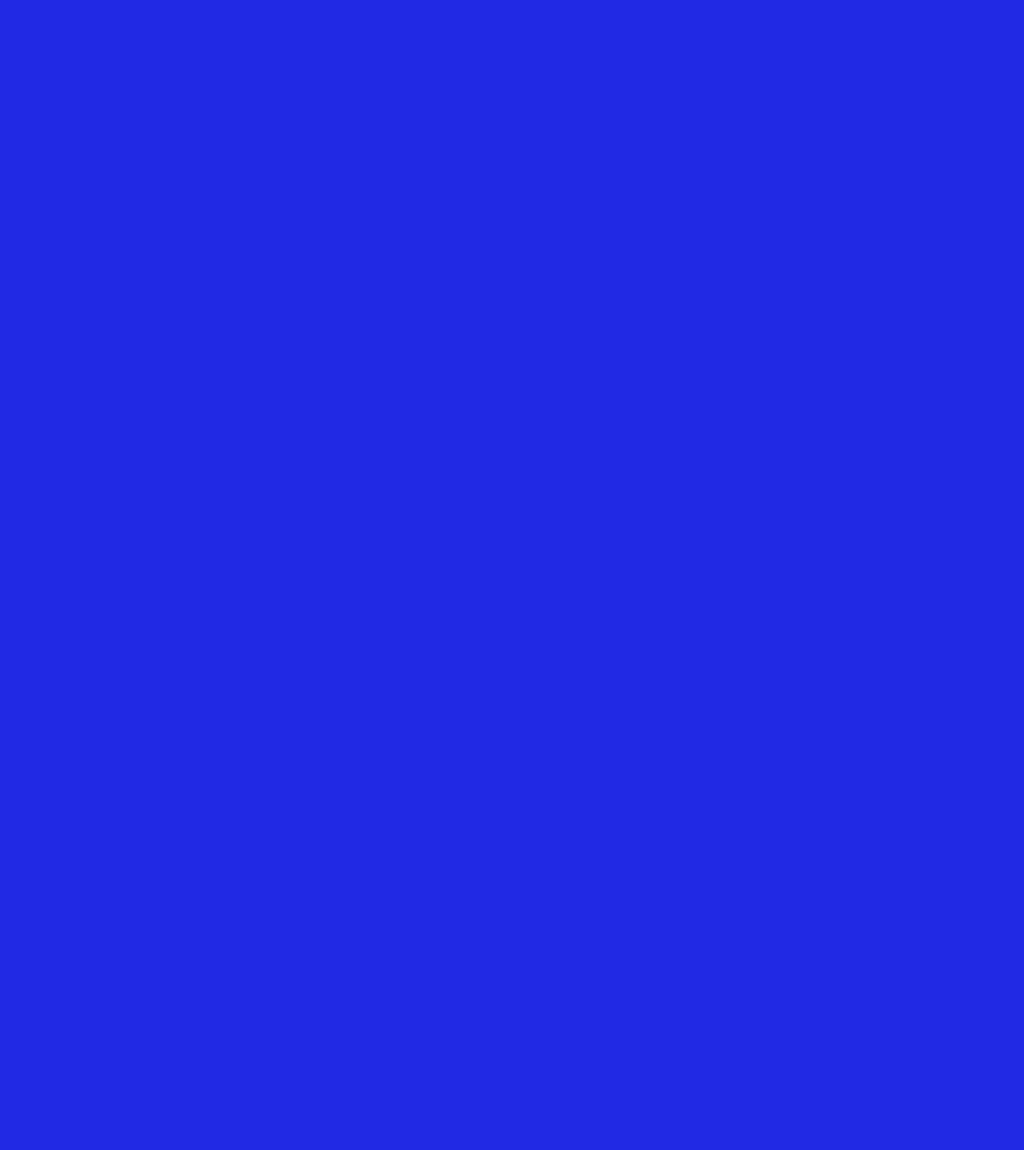
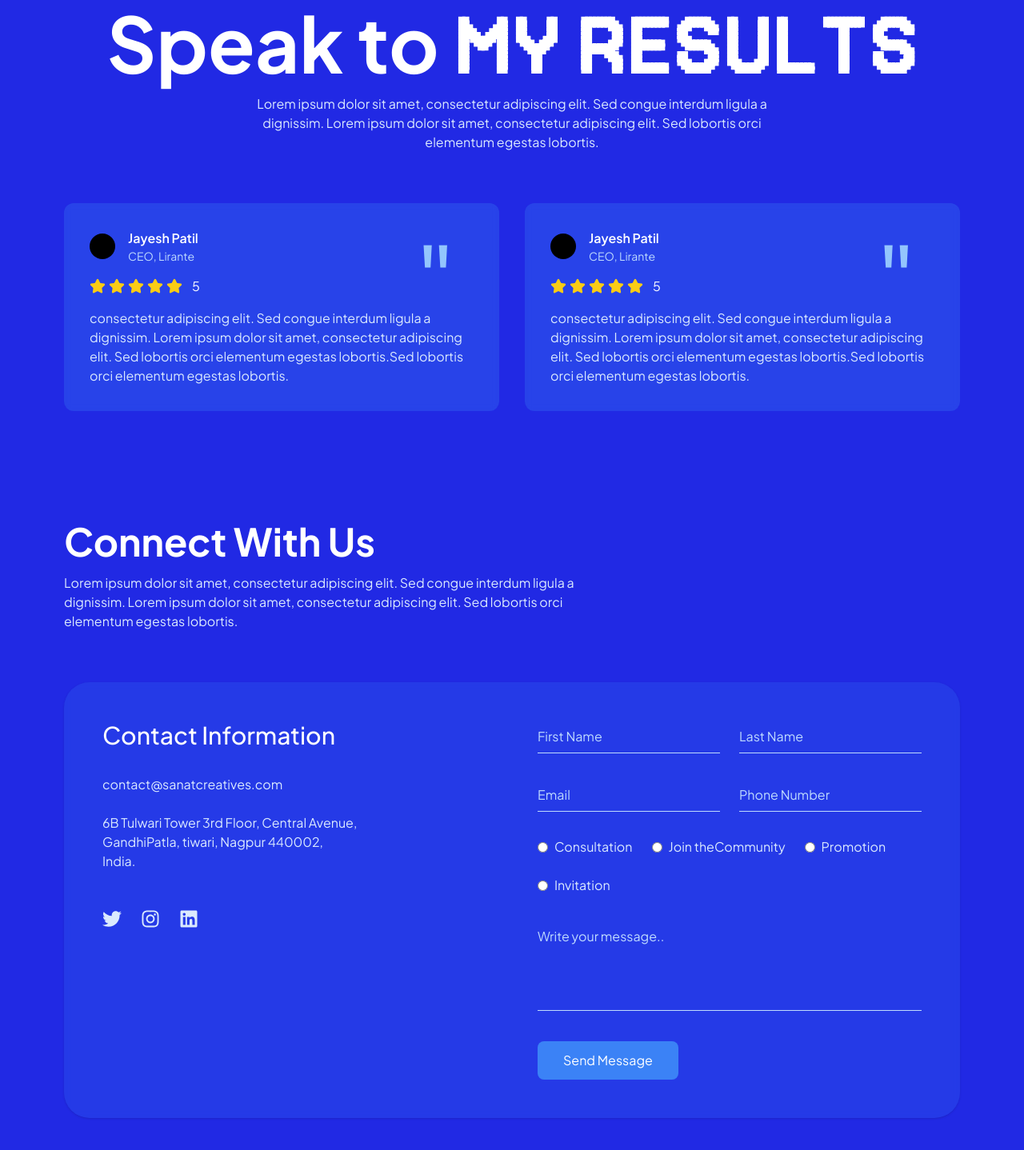
Before and after one commit to SatyamVyas04/KOLCLUB, a Next.js app: page / in a window 1280 px wide. Shown: the part 5866-7304 px from the top of the page at 80% size. Before the commit the page ends 5711 px from the top, so only its background shows below. Built offline with nearby package versions, Linux system fonts and the light colour scheme.

Commit message:
feat: add Testimonials and Connect components, update Home layout, and create Card UI component

```diff
--- a/app/page.js
+++ b/app/page.js
@@ -6,6 +6,8 @@ import Mission from '@/components/mission'
 import Growth from '@/components/growth'
 import Existence from '@/components/existence'
 import Community from '@/components/community'
+import Testimonials from '@/components/testimonial'
+import Connect from '@/components/connect'
 
 export default function Home() {
   return (
@@ -18,6 +20,8 @@ export default function Home() {
       <Growth />
       <Existence />
       <Community />
+      <Testimonials />
+      <Connect />
     </>
   )
 }
--- a/components/connect.js
+++ b/components/connect.js
@@ -0,0 +1,124 @@
+import React from 'react'
+import { FaTwitter, FaInstagram, FaLinkedin } from 'react-icons/fa'
+import { Card } from '@/components/ui/card'
+
+const ContactForm = () => {
+  return (
+    <div className="min-h-screen py-16 pt-2 text-center xl:text-start">
+      <div className="mx-auto max-w-6xl px-4">
+        <div className="mb-16">
+          <h1 className="mb-4 text-5xl font-bold text-white">
+            Connect With Us
+          </h1>
+          <p className="max-w-2xl text-blue-100">
+            Lorem ipsum dolor sit amet, consectetur adipiscing elit. Sed congue
+            interdum ligula a dignissim. Lorem ipsum dolor sit amet, consectetur
+            adipiscing elit. Sed lobortis orci elementum egestas lobortis.
+          </p>
+        </div>
+
+        <Card className="rounded-[32px] border-0 bg-blue-500/20 p-12 backdrop-blur-sm">
+          <div className="grid gap-16 md:grid-cols-2">
+            <div>
+              <h2 className="mb-8 text-3xl font-medium text-white">
+                Contact Information
+              </h2>
+
+              <div className="mb-12 space-y-6">
+                <p className="text-blue-100">contact@sanatcreatives.com</p>
+                <p className="text-blue-100">
+                  6B Tulwari Tower 3rd Floor, Central Avenue,
+                  <br />
+                  GandhiPatla, tiwari, Nagpur 440002,
+                  <br />
+                  India.
+                </p>
+              </div>
+
+              <div className="flex gap-6">
+                <FaTwitter className="h-6 w-6 cursor-pointer text-blue-100 hover:text-white" />
+                <FaInstagram className="h-6 w-6 cursor-pointer text-blue-100 hover:text-white" />
+                <FaLinkedin className="h-6 w-6 cursor-pointer text-blue-100 hover:text-white" />
+              </div>
+            </div>
+
+            <form className="space-y-8">
+              <div className="grid gap-6 md:grid-cols-2">
+                <div>
+                  <input
+                    type="text"
+                    placeholder="First Name"
+                    className="w-full border-b border-blue-200 bg-transparent py-2 text-white placeholder-blue-200 transition-colors focus:border-white focus:outline-none"
+                  />
+                </div>
+                <div>
+                  <input
+                    type="text"
+                    placeholder="Last Name"
+                    className="w-full border-b border-blue-200 bg-transparent py-2 text-white placeholder-blue-200 transition-colors focus:border-white focus:outline-none"
+                  />
+                </div>
+              </div>
+
+              <div className="grid gap-6 md:grid-cols-2">
+                <div>
+                  <input
+                    type="email"
+                    placeholder="Email"
+                    className="w-full border-b border-blue-200 bg-transparent py-2 text-white placeholder-blue-200 transition-colors focus:border-white focus:outline-none"
+                  />
+                </div>
+                <div>
+                  <input
+                    type="tel"
+                    placeholder="Phone Number"
+                    className="w-full border-b border-blue-200 bg-transparent py-2 text-white placeholder-blue-200 transition-colors focus:border-white focus:outline-none"
+                  />
+                </div>
+              </div>
+
+              <div className="flex flex-wrap gap-6">
+                {[
+                  'Consultation',
+                  'Join theCommunity',
+                  'Promotion',
+                  'Invitation'
+                ].map((option) => (
+                  <label
+                    key={option}
+                    className="inline-flex items-center text-blue-100"
+                  >
+                    <input
+                      type="radio"
+                      name="subject"
+                      value={option}
+                      className="mr-2 text-white focus:ring-white"
+                    />
+                    {option}
+                  </label>
+                ))}
+              </div>
+
+              <div>
+                <textarea
+                  placeholder="Write your message.."
+                  rows={4}
+                  className="w-full resize-none border-b border-blue-200 bg-transparent py-2 text-white placeholder-blue-200 transition-colors focus:border-white focus:outline-none"
+                />
+              </div>
+
+              <button
+                type="submit"
+                className="rounded-lg bg-blue-500 px-8 py-3 text-white transition-colors hover:bg-blue-400"
+              >
+                Send Message
+              </button>
+            </form>
+          </div>
+        </Card>
+      </div>
+    </div>
+  )
+}
+
+export default ContactForm
--- a/components/testimonial.js
+++ b/components/testimonial.js
@@ -0,0 +1,76 @@
+import React from 'react'
+import { Star } from 'lucide-react'
+
+const testimonials = [
+  {
+    id: 1,
+    name: 'Jayesh Patil',
+    role: 'CEO, Lirante',
+    rating: 5.0,
+    text: 'consectetur adipiscing elit. Sed congue interdum ligula a dignissim. Lorem ipsum dolor sit amet, consectetur adipiscing elit. Sed lobortis orci elementum egestas lobortis.Sed lobortis orci elementum egestas lobortis.',
+    image: '/api/placeholder/40/40'
+  },
+  {
+    id: 2,
+    name: 'Jayesh Patil',
+    role: 'CEO, Lirante',
+    rating: 5.0,
+    text: 'consectetur adipiscing elit. Sed congue interdum ligula a dignissim. Lorem ipsum dolor sit amet, consectetur adipiscing elit. Sed lobortis orci elementum egestas lobortis.Sed lobortis orci elementum egestas lobortis.',
+    image: '/api/placeholder/40/40'
+  }
+]
+
+const TestimonialsSection = () => {
+  return (
+    <div className="min-h-screen bg-background py-16">
+      <div className="mx-auto max-w-6xl px-4">
+        <div className="mb-16 text-center">
+          <h2 className="mb-4 text-4xl font-bold text-white md:text-8xl">
+            Testimonials That
+            <br />
+            Speak to <span className="font-pxl">MY RESULTS</span>
+          </h2>
+          <p className="mx-auto max-w-2xl text-blue-100">
+            Lorem ipsum dolor sit amet, consectetur adipiscing elit. Sed congue
+            interdum ligula a dignissim. Lorem ipsum dolor sit amet, consectetur
+            adipiscing elit. Sed lobortis orci elementum egestas lobortis.
+          </p>
+        </div>
+
+        <div className="grid gap-8 md:grid-cols-2">
+          {testimonials.map((testimonial) => (
+            <div
+              key={testimonial.id}
+              className="rounded-xl bg-blue-500/30 p-8 backdrop-blur-sm"
+            >
+              <div className="absolute right-[10%] mb-4 text-9xl text-blue-300">
+                &quot;
+              </div>
+              <div className="mb-4 flex items-center gap-4">
+                <div className="h-8 w-8 rounded-full bg-black"></div>
+                <div>
+                  <h3 className="font-semibold text-white">
+                    {testimonial.name}
+                  </h3>
+                  <p className="text-sm text-blue-200">{testimonial.role}</p>
+                </div>
+              </div>
+              <div className="mb-4 flex items-center gap-1">
+                {[...Array(5)].map((_, i) => (
+                  <Star
+                    key={i}
+                    className="h-5 w-5 fill-yellow-400 text-yellow-400"
+                  />
+                ))}
+                <span className="ml-2 text-white">{testimonial.rating}</span>
+              </div>
+              <p className="text-blue-100">{testimonial.text}</p>
+            </div>
+          ))}
+        </div>
+      </div>
+    </div>
+  )
+}
+
+export default TestimonialsSection
--- /dev/null
+++ b/components/ui/card.jsx
@@ -0,0 +1,58 @@
+import * as React from 'react'
+
+import { cn } from '@/lib/utils'
+
+const Card = React.forwardRef(({ className, ...props }, ref) => (
+  <div
+    ref={ref}
+    className={cn(
+      'rounded-xl border border-zinc-200 bg-white text-zinc-950 shadow dark:border-zinc-800 dark:bg-zinc-950 dark:text-zinc-50',
+      className
+    )}
+    {...props}
+  />
+))
+Card.displayName = 'Card'
+
+const CardHeader = React.forwardRef(({ className, ...props }, ref) => (
+  <div
+    ref={ref}
+    className={cn('flex flex-col space-y-1.5 p-6', className)}
+    {...props}
+  />
+))
+CardHeader.displayName = 'CardHeader'
+
+const CardTitle = React.forwardRef(({ className, ...props }, ref) => (
+  <div
+    ref={ref}
+    className={cn('font-semibold leading-none tracking-tight', className)}
+    {...props}
+  />
+))
+CardTitle.displayName = 'CardTitle'
+
+const CardDescription = React.forwardRef(({ className, ...props }, ref) => (
+  <div
+    ref={ref}
+    className={cn('text-sm text-zinc-500 dark:text-zinc-400', className)}
+    {...props}
+  />
+))
+CardDescription.displayName = 'CardDescription'
+
+const CardContent = React.forwardRef(({ className, ...props }, ref) => (
+  <div ref={ref} className={cn('p-6 pt-0', className)} {...props} />
+))
+CardContent.displayName = 'CardContent'
+
+const CardFooter = React.forwardRef(({ className, ...props }, ref) => (
+  <div
+    ref={ref}
+    className={cn('flex items-center p-6 pt-0', className)}
+    {...props}
+  />
+))
+CardFooter.displayName = 'CardFooter'
+
+export { Card, CardHeader, CardFooter, CardTitle, CardDescription, CardContent }
--- a/lib/utils.js
+++ b/lib/utils.js
@@ -1,6 +1,6 @@
-import { clsx } from "clsx";
-import { twMerge } from "tailwind-merge"
+import { clsx } from 'clsx'
+import { twMerge } from 'tailwind-merge'
 
 export function cn(...inputs) {
-  return twMerge(clsx(inputs));
+  return twMerge(clsx(inputs))
 }
```
Also changed, not shown: components/ui/orbiting-circles.jsx (+24 -21 lines), tailwind.config.mjs (+6 -7 lines), components.json.
